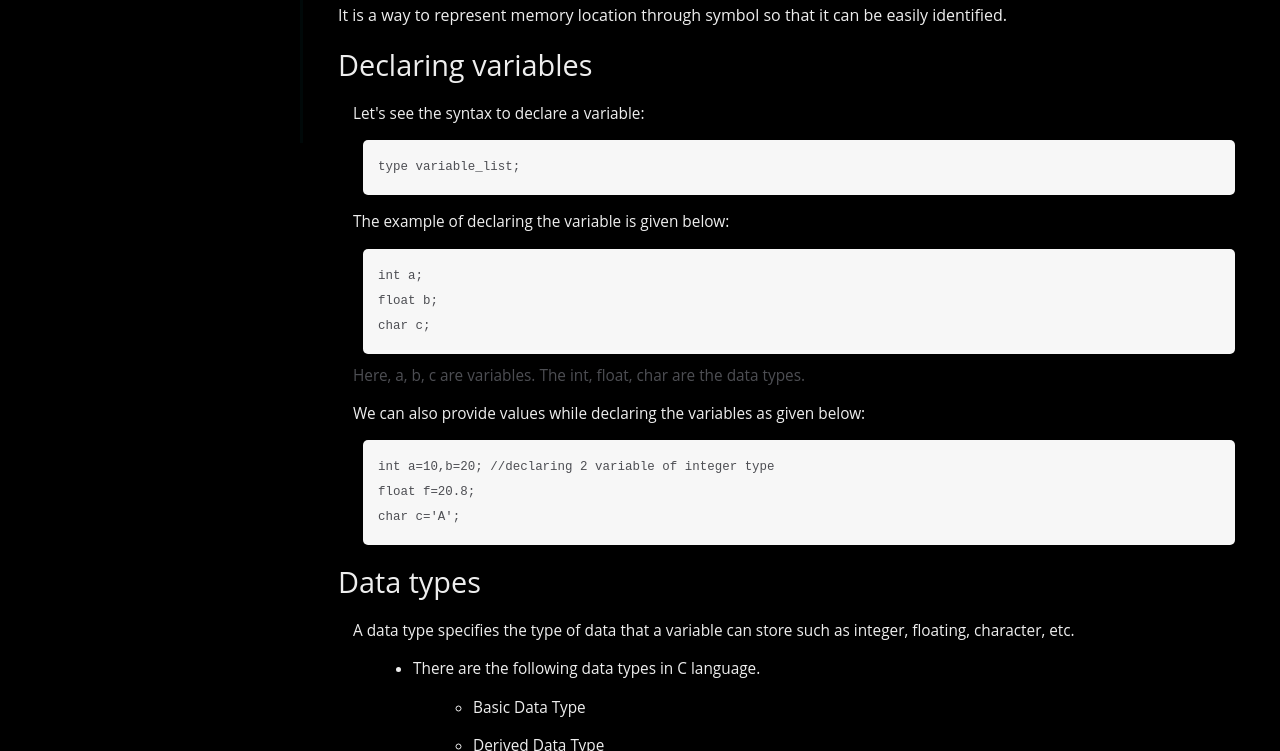
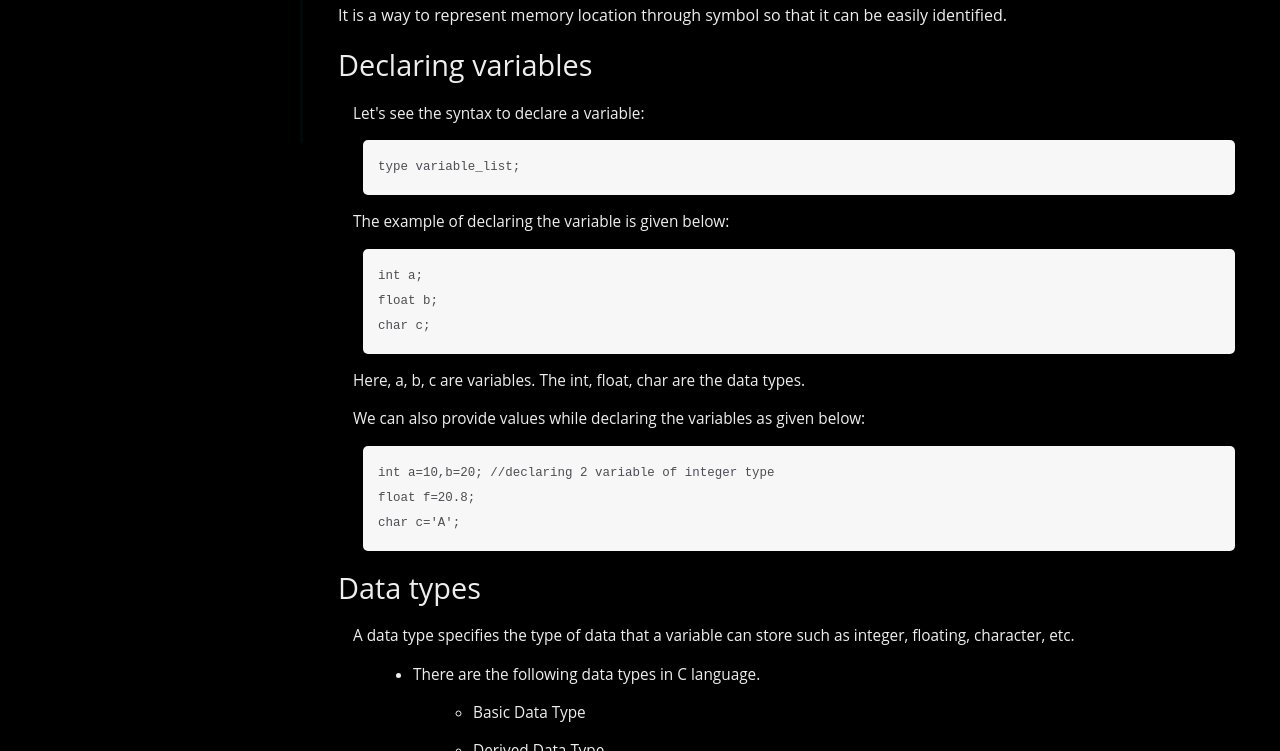
Before and after one commit to archuu2015/documentation-page, a plain HTML site: page index.html in a window 1280 px wide. Shown: the part 657-1408 px from the top of the page. Drawn offline with Linux system fonts and the light colour scheme.

Commit message:
Update index.html

```diff
--- a/index.html
+++ b/index.html
@@ -103,7 +103,7 @@
                     The example of declaring the variable is given below:</p>
                 <code>int a;
                         float b;
-                        char c;  </code> Here, a, b, c are variables. The int, float, char are the data types.
+                        char c;  </code> <p>Here, a, b, c are variables. The int, float, char are the data types.</p>
 
                 <p>
                     We can also provide values while declaring the variables as given below:</p>
```
